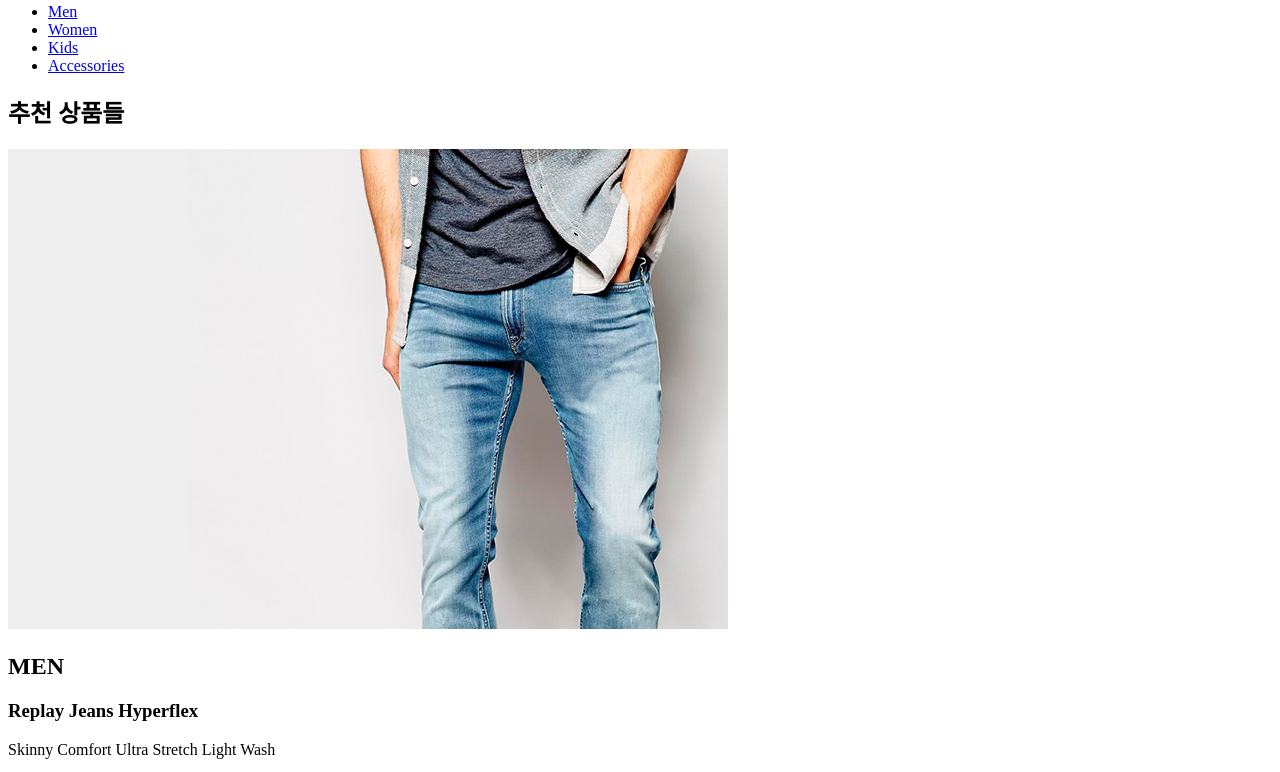
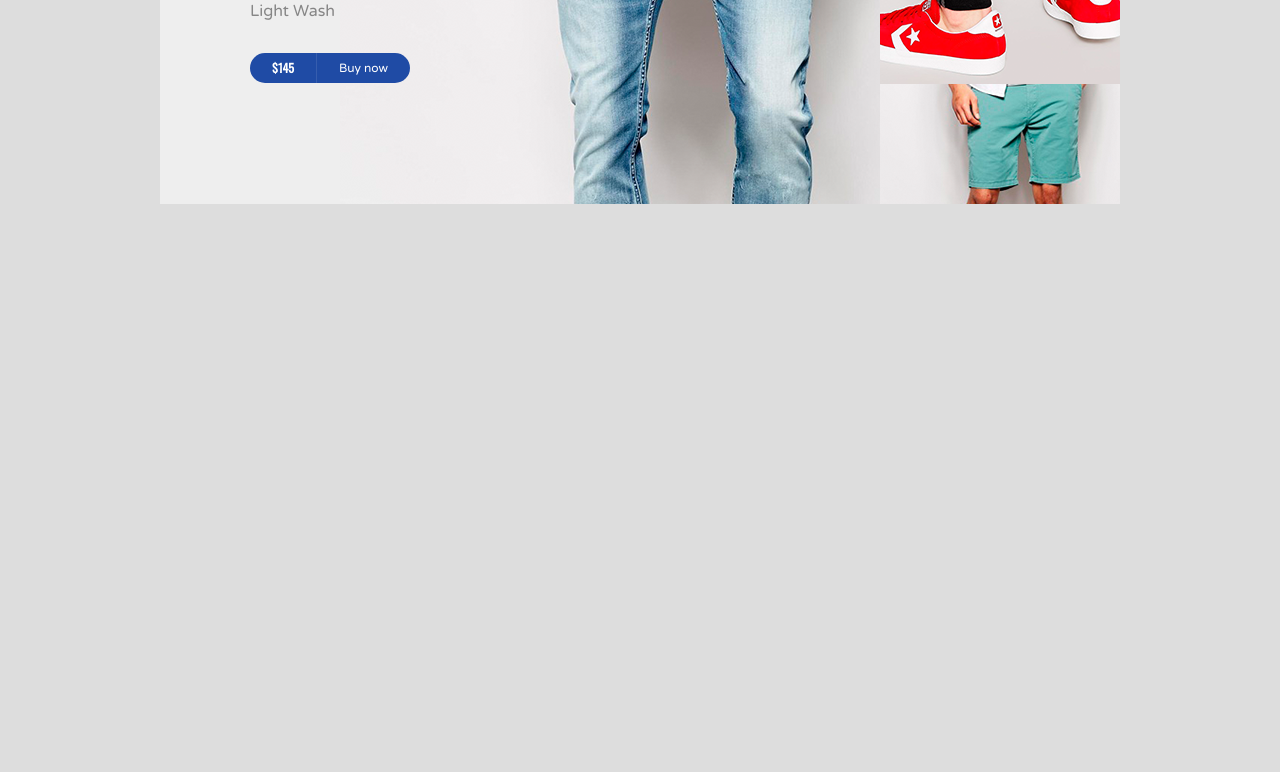
Before and after one commit to ahndohun/study, a plain HTML site: page aware/index.html in a window 1280 px wide. Shown: the part 356-1128 px from the top of the page. After the commit the page ends 800 px from the top, so only its background shows below. Drawn offline with nearby package versions, Linux system fonts and the light colour scheme; the site is published under a folder, as on GitHub Pages, so addresses that start at the root find nothing.

Commit message:
파일경로수정

```diff
--- a/aware/index.html
+++ b/aware/index.html
@@ -7,10 +7,10 @@
 	<title>aware</title>
 	<link rel="stylesheet" type="text/css" href="http://fonts.googleapis.com/css?family=Varela+Round" />
 	<link rel="stylesheet" type="text/css" href="http://fonts.googleapis.com/css?family=Oswald" />
-	<link rel="stylesheet" href="/aware/css/ress.css">
-	<link rel="stylesheet" href="/aware/css/grid.css">
-	<link rel="stylesheet" href="/aware/css/common.css">
-	<link rel="stylesheet" href="/aware/css/layout.css">
+	<link rel="stylesheet" href="css/ress.css">
+	<link rel="stylesheet" href="css/grid.css">
+	<link rel="stylesheet" href="css/common.css">
+	<link rel="stylesheet" href="css/layout.css">
 </head>
 <body class="grid-container">
 
```
